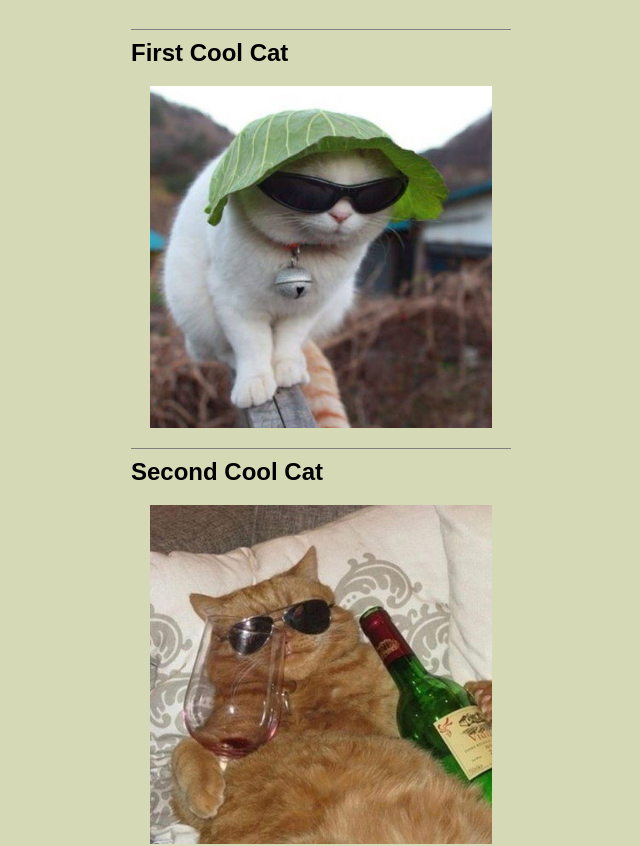
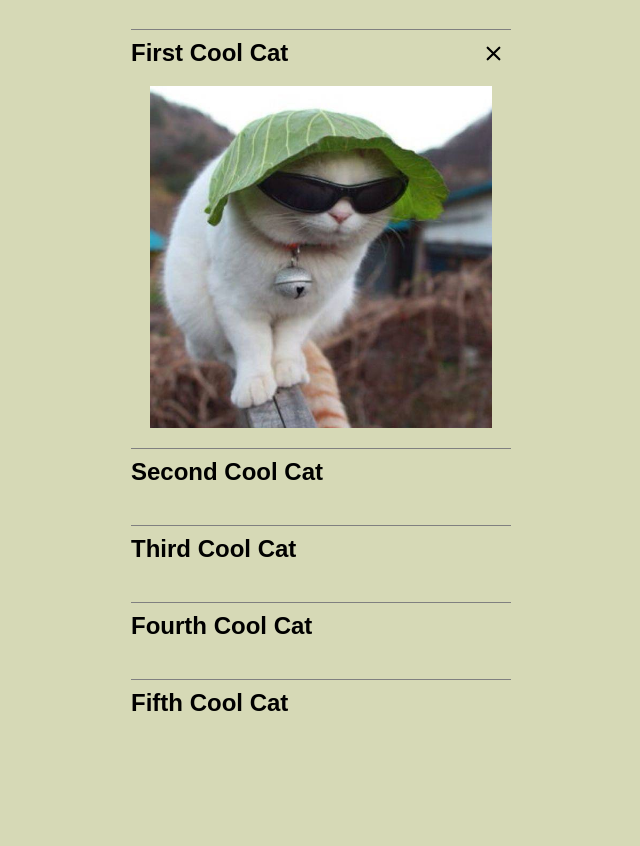
Before and after one commit to xmix25/cssBayan, a plain HTML site: page cssBayan/index.html in a window 1280 px wide. Shown: the part 107-953 px from the top of the page, without its empty margins (319-959 px from the left). After the commit the page ends 848 px from the top, so only its background shows below. Drawn offline with Linux system fonts and the light colour scheme.

Commit message:
feat: add onclick functional (Fri, Mar 10, 2023 14:00:00)

```diff
--- a/cssBayan/style.css
+++ b/cssBayan/style.css
@@ -45,9 +45,21 @@ input {
 .meme-img {
   width: 90%;
   margin: 15px auto 0;
+
+  max-height: 0;
+  transform: scale(0);
+  overflow: hidden;
+  transition: max-height 0.5s, transform 0.7s;
 }
 .meme-img img {
   display: block;
   width: 100%;
   height: auto;
 }
+input:checked + .meme .meme-img {
+  max-height: 1500px;
+  transform: scale(1);
+}
+input:checked + .meme .icon {
+  background-image: url(./imgs/xmark.svg);
+}
```
